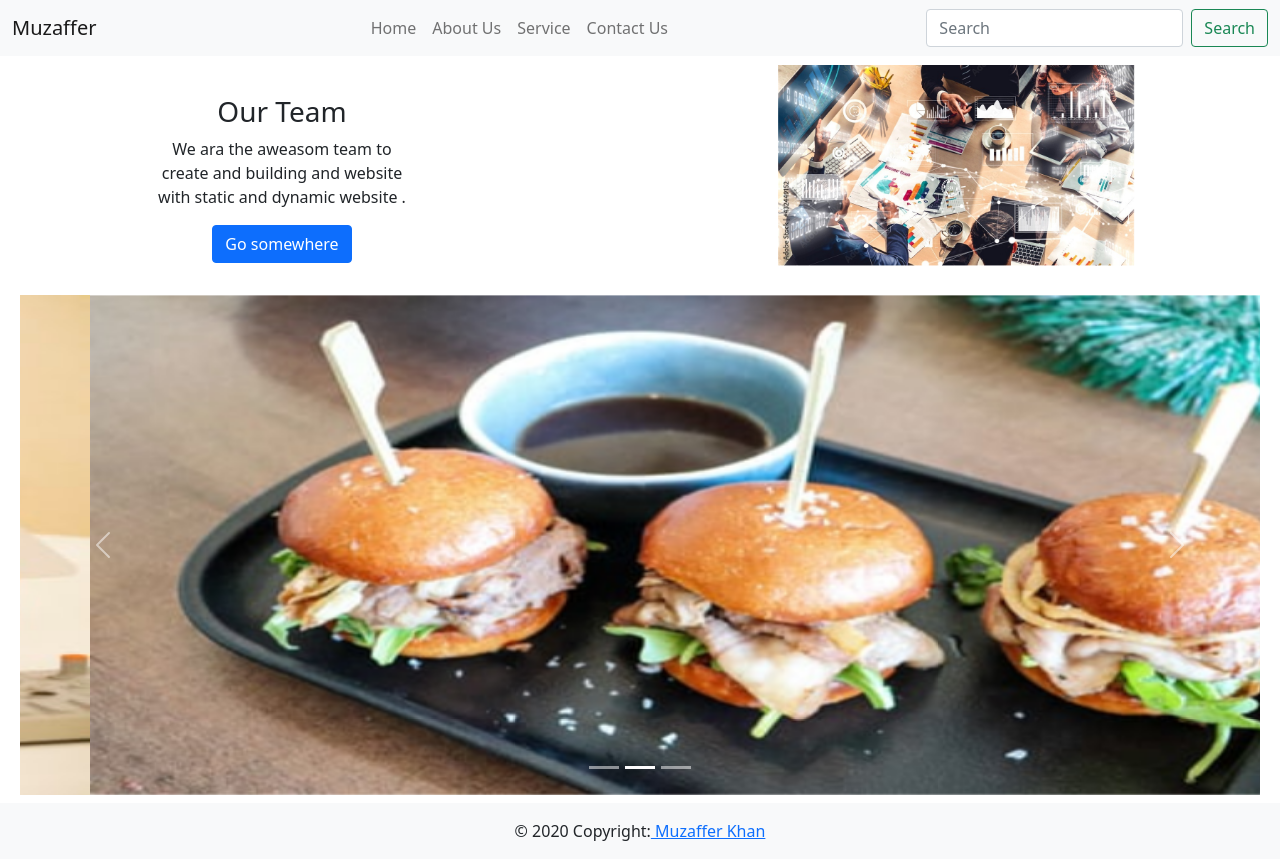
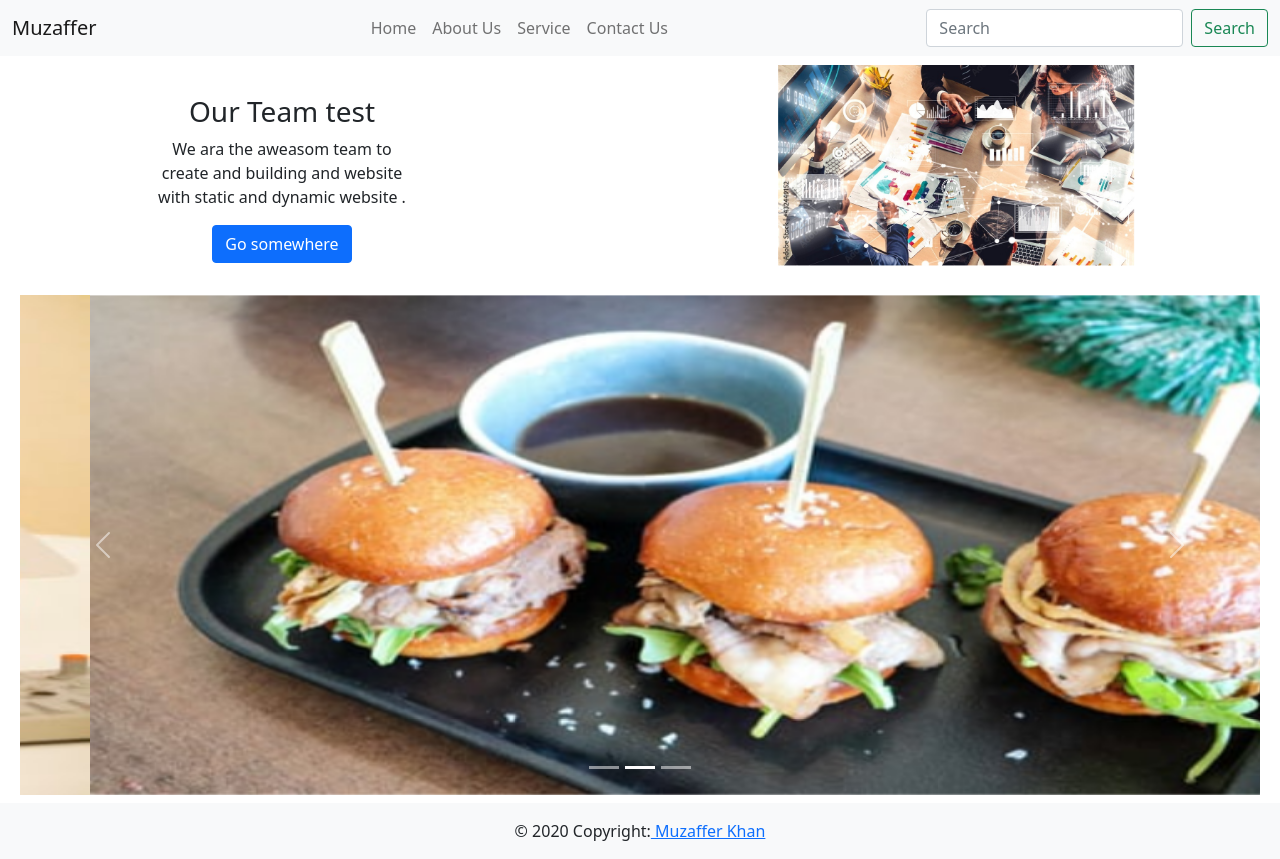
Before and after one commit to mdmuzaffer/react, a React (Create React App) app: page / in a window 1280 px wide. Built offline with nearby package versions, Linux system fonts and the light colour scheme.

Commit message:
Update Home.js

```diff
--- a/src/component/Home.js
+++ b/src/component/Home.js
@@ -20,7 +20,7 @@
                     <div class="col-md-6 pt-5 pt-lg-0">
                         <div class="card1" style={style}>
                             <div class="card-body text-center">
-                                <h3 class="card-title">Our Team</h3>
+                                <h3 class="card-title">Our Team test</h3>
                                 <p class="card-text">We ara the aweasom team to create and building and website with static and dynamic website .</p>
                                 <a href="#" class="btn btn-primary">Go somewhere</a>
                             </div>
```
